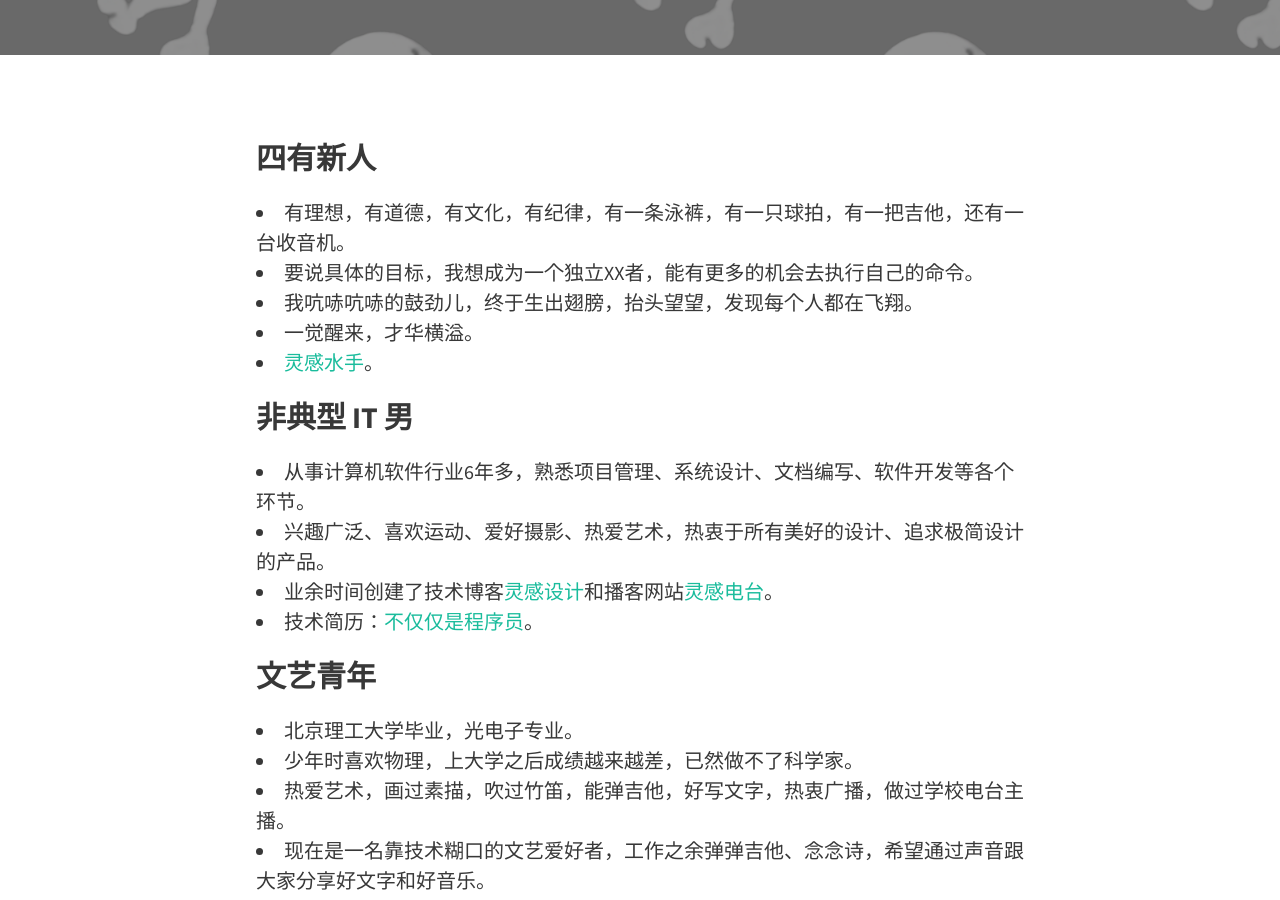
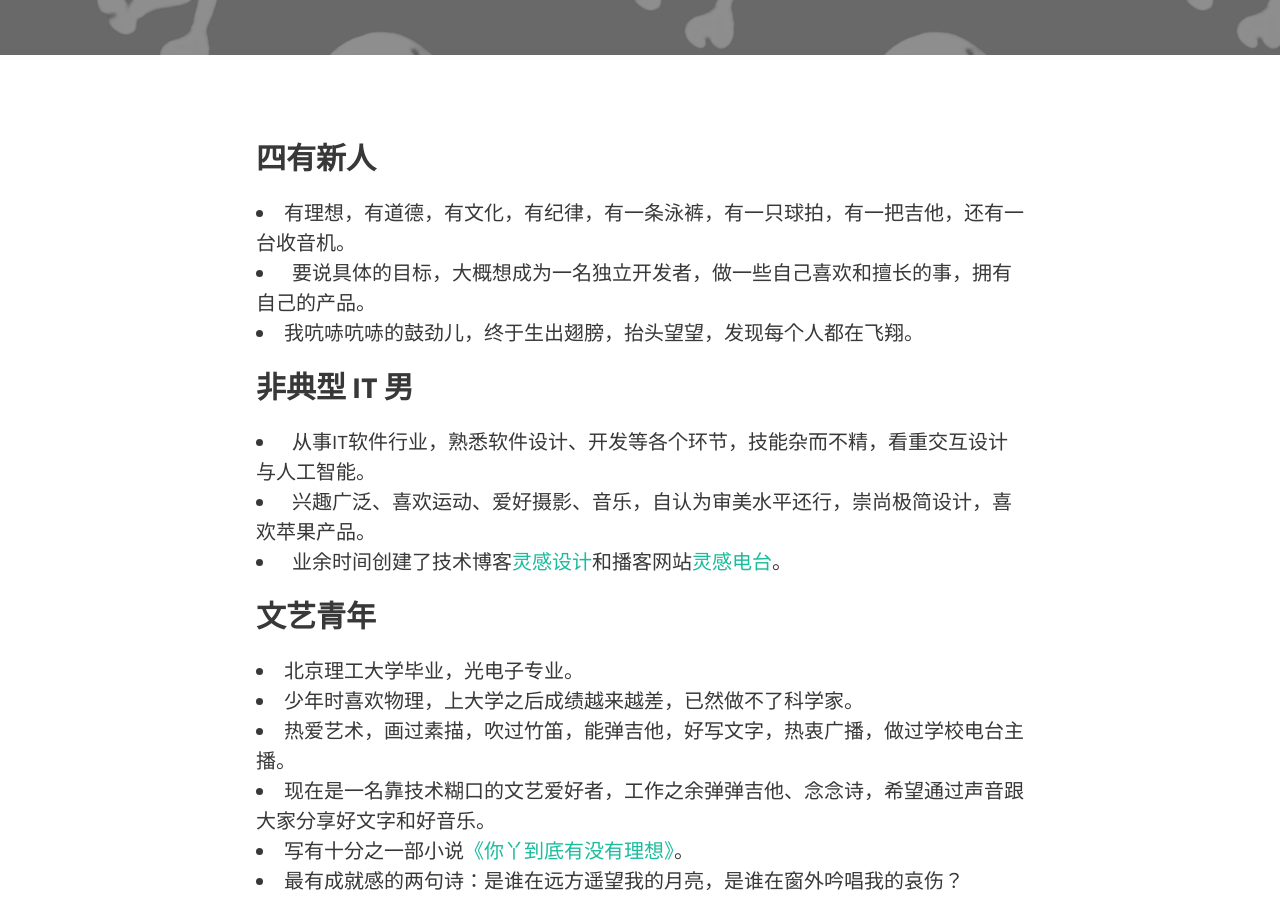
Before and after one commit to undersail/undersail.github.com, a Jekyll site: the page built from about.md, in a window 1280 px wide and 900 px high, scrolled down 317 px. Built offline with Jekyll 4.4.1, drawn with Linux system fonts in a browser that asks for light colours; nearby versions of some CDN libraries.

Commit message:
Update about.md
Update my introduction.

```diff
--- a/about.md
+++ b/about.md
@@ -8,17 +8,14 @@
 ## 四有新人
 
 *   有理想，有道德，有文化，有纪律，有一条泳裤，有一只球拍，有一把吉他，还有一台收音机。
-*   要说具体的目标，我想成为一个独立XX者，能有更多的机会去执行自己的命令。
+*   要说具体的目标，大概想成为一名独立开发者，做一些自己喜欢和擅长的事，拥有自己的产品。
 *   我吭哧吭哧的鼓劲儿，终于生出翅膀，抬头望望，发现每个人都在飞翔。
-*   一觉醒来，才华横溢。
-*   [灵感水手](http://www.weibo.com/minispace)。
 
 ## 非典型 IT 男
 
-*   从事计算机软件行业6年多，熟悉项目管理、系统设计、文档编写、软件开发等各个环节。
-*   兴趣广泛、喜欢运动、爱好摄影、热爱艺术，热衷于所有美好的设计、追求极简设计的产品。
-*   业余时间创建了技术博客[灵感设计](http://www.easyapple.net)和播客网站[灵感电台](http://www.easyapple.net)。
-*   技术简历：[不仅仅是程序员](http://jackzheng.deercv.com/)。
+*   从事IT软件行业，熟悉软件设计、开发等各个环节，技能杂而不精，看重交互设计与人工智能。
+*   兴趣广泛、喜欢运动、爱好摄影、音乐，自认为审美水平还行，崇尚极简设计，喜欢苹果产品。
+*   业余时间创建了技术博客[灵感设计](http://www.easyapple.net)和播客网站[灵感电台](http://www.museradio.net)。
 
 ## 文艺青年
 
```
